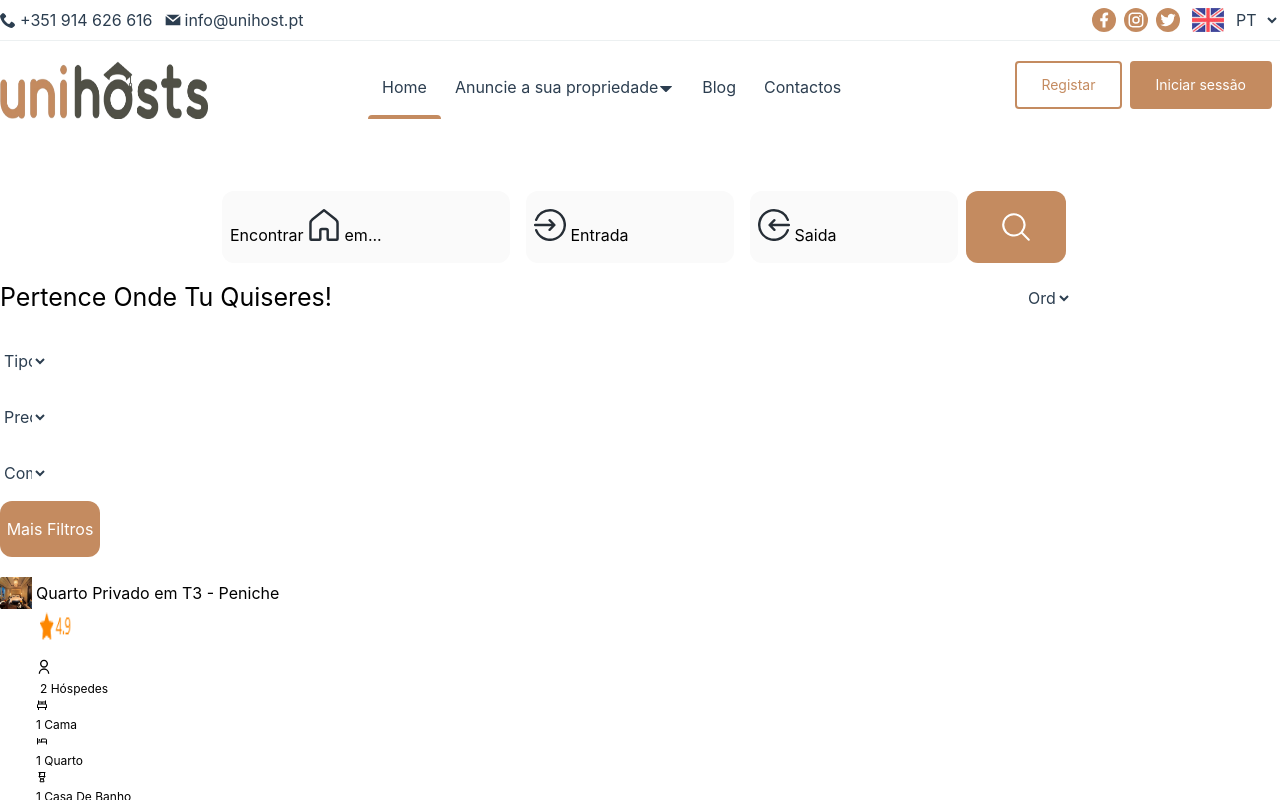
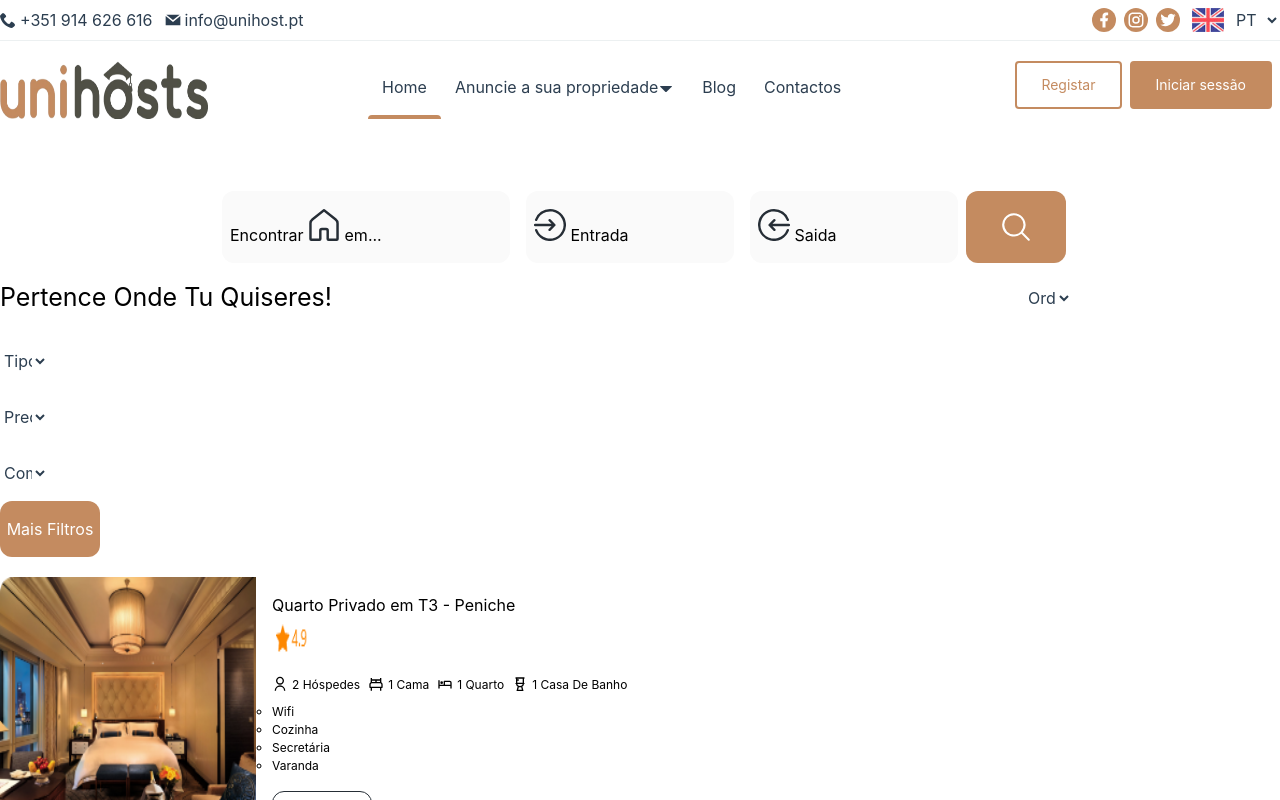
Before and after one commit to Ozonizador/feathers, a Next.js app: page /destaques in a window 1280 px wide. Shown: the top 800 px of the page. Built offline with nearby package versions, Linux system fonts and the light colour scheme.

Commit message:
working on destaques

```diff
--- a/components/pg4_5homecard/Pg4_5homecard.jsx
+++ b/components/pg4_5homecard/Pg4_5homecard.jsx
@@ -14,39 +14,38 @@ export default function RoomInformation(props) {
   return (
     <div>
       <div className="container mb-4">
-        <div className="col-12">
+        <div>
           <div className="cards">
             <div className="flex flex-1">
               <div>
-                <Image src={props.img} className="card-img" alt="..." height={32} width={32} />
+                <Image src={props.img} className="card-img" alt="..." height={256} width={256} />
               </div>
-              <div onClick={routeChange} className="col-8 col-xs-8 ">
-                <div className="hotel-card_info m-1 ">
-                  <div className="d-flex align-items-center">
+              <div onClick={routeChange} className="p-3">
+                <div className="m-1">
+                  <div className="">
                     <h6 className="mb-0 ">Quarto Privado em T3 - Peniche</h6>
                     <div className="m-1">
                       <Image src="/images/stars.png" alt="" height={32} width={32} />
                     </div>
                   </div>
                   {/* icon with images */}
-                  <div className="amnities d-flex mb-2 mt-3">
-                    <RiUserLine />
-                    <span className="m-1" style={{ fontSize: "12px" }}>
-                      2 Hóspedes
-                    </span>
-                    <i className="fa-solid fa-bed m-1"></i>
-                    <span className="m-1" style={{ fontSize: "12px" }}>
-                      <BiBed />1 Cama
-                    </span>
-
-                    <span className="m-1" style={{ fontSize: "12px" }}>
-                      <TbBed />1 Quarto
-                    </span>
-
-                    <i className="fa-solid fa-toilet m-1"></i>
-                    <span className="m-1" style={{ fontSize: "12px" }}>
-                      <GrRestroom />1 Casa De Banho
-                    </span>
+                  <div className="mb-2 mt-3 flex flex-1 justify-around">
+                    <div>
+                      <RiUserLine className="my-auto inline" />
+                      <span className="my-auto ml-1 text-xs">2 Hóspedes</span>
+                    </div>
+                    <div className="ml-2">
+                      <BiBed className="my-auto inline" />
+                      <span className="my-auto ml-1 text-xs">1 Cama</span>
+                    </div>
+                    <div className="ml-2">
+                      <TbBed className="my-auto inline" />
+                      <span className="my-auto ml-1 text-xs">1 Quarto</span>
+                    </div>
+                    <div className="ml-2">
+                      <GrRestroom className="my-auto inline" />
+                      <span className="my-auto ml-1 text-xs">1 Casa De Banho</span>
+                    </div>
                   </div>
                   <div className="d-flex mb-1 mt-2" style={{ fontSize: "12px" }}>
                     <ul
--- a/styles/globals.css
+++ b/styles/globals.css
@@ -162,7 +162,6 @@ a {
   -o-transition: all 0.5s ease;
 }
 
-/* CONTACARDS */
 .cardcont-title {
   font-size: 1.5rem;
   font-weight: bold;
@@ -257,13 +256,6 @@ a {
   .header button {
     height: 3.75rem;
   }
-}
-/* Made by @yousaf_ustav on twitter */
-
-/* PG4_5 SELECTION */
-
-.cards.shadow-lg {
-  width: 100% !important;
 }
 
 @media (max-width: 1024px) {
@@ -399,10 +391,6 @@ a {
   color: #ffffff;
 }
 
-/* .hotel-card_info{
-  padding:  1rem 0;
-} */
-
 /* navbar */
 
 a {
```
